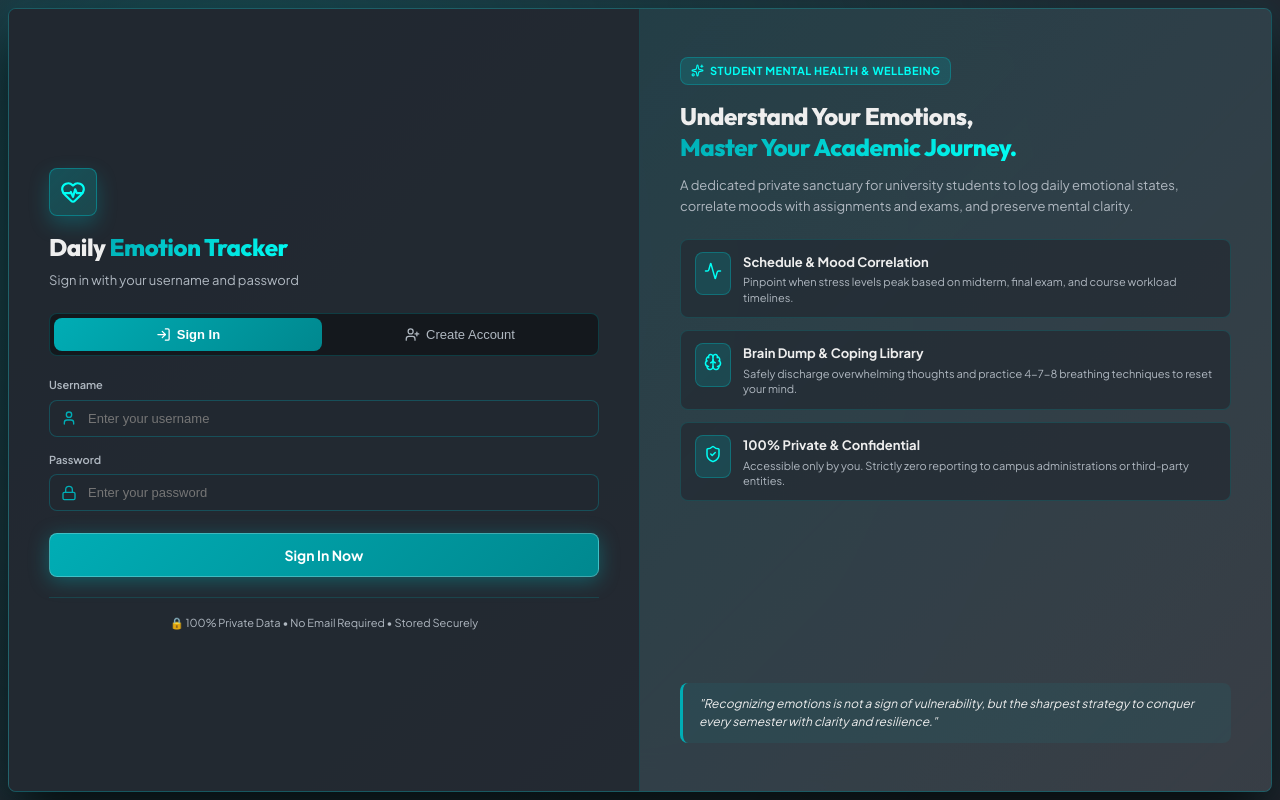
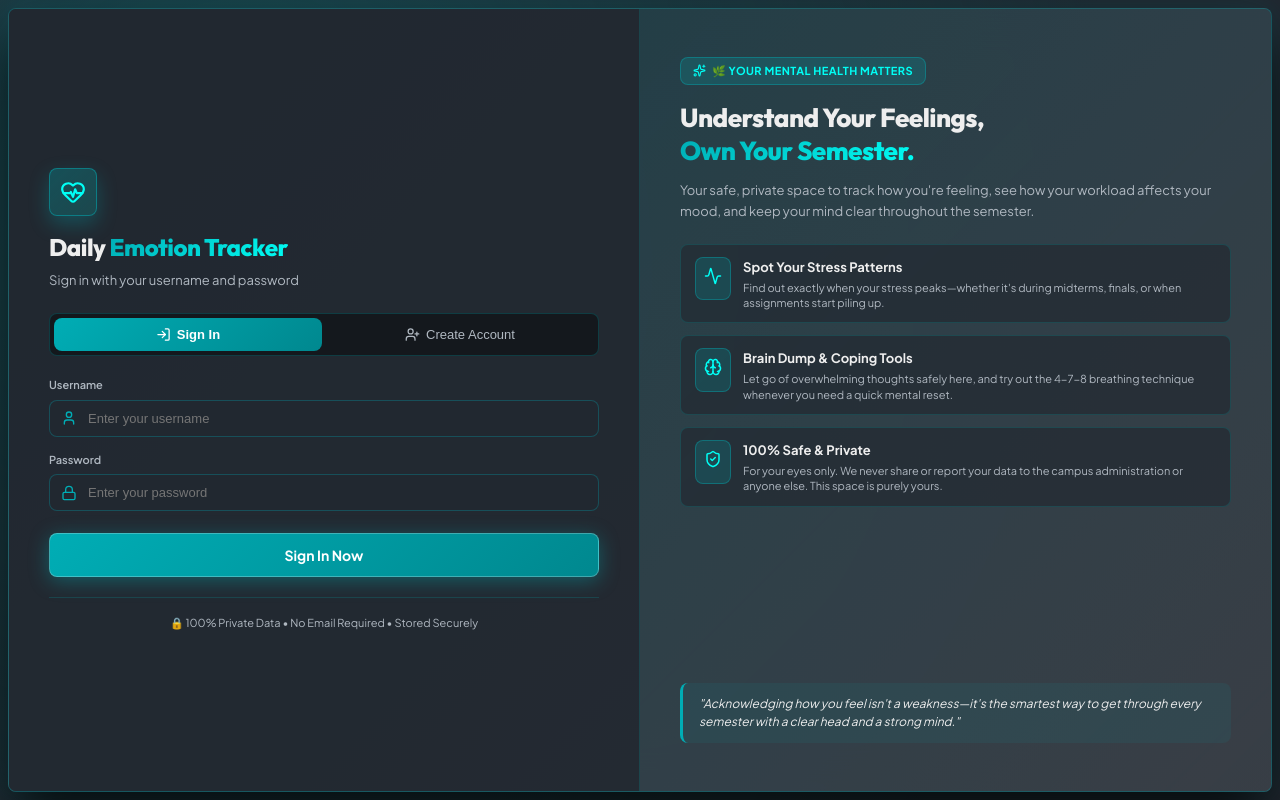
Before and after one commit to fikrighifari17-collab/daily, a React (Vite) app: page / in a window 1280 px wide. Built offline with nearby package versions, Linux system fonts and the light colour scheme.

Commit message:
content: update right panel copy to student-friendly tone per suggestions

```diff
--- a/src/pages/LoginPage.jsx
+++ b/src/pages/LoginPage.jsx
@@ -300,7 +300,7 @@ export default function LoginPage() {
               display: 'inline-flex',
               alignItems: 'center',
               gap: '6px',
-              padding: '4px 10px',
+              padding: '4px 12px',
               borderRadius: '8px',
               background: 'rgba(0, 173, 181, 0.2)',
               border: '1px solid rgba(0, 173, 181, 0.4)',
@@ -308,18 +308,18 @@ export default function LoginPage() {
             }}>
               <Sparkles size={13} color="#00FFF5" />
               <span style={{ fontSize: '11px', fontWeight: 700, color: '#00FFF5', letterSpacing: '0.04em' }}>
-                STUDENT MENTAL HEALTH & WELLBEING
+                🌿 YOUR MENTAL HEALTH MATTERS
               </span>
             </div>
 
             {/* Main Headline */}
-            <h2 style={{ fontSize: '24px', fontWeight: 800, color: '#EEEEEE', lineHeight: 1.3, marginBottom: '12px' }}>
-              Understand Your Emotions, <br />
-              <span className="text-gradient-teal">Master Your Academic Journey.</span>
+            <h2 style={{ fontSize: '26px', fontWeight: 800, color: '#EEEEEE', lineHeight: 1.3, marginBottom: '12px' }}>
+              Understand Your Feelings, <br />
+              <span className="text-gradient-teal">Own Your Semester.</span>
             </h2>
 
             <p style={{ fontSize: '13px', color: '#b0b8c1', lineHeight: 1.6, marginBottom: '22px' }}>
-              A dedicated private sanctuary for university students to log daily emotional states, correlate moods with assignments and exams, and preserve mental clarity.
+              Your safe, private space to track how you're feeling, see how your workload affects your mood, and keep your mind clear throughout the semester.
             </p>
 
             {/* Feature Highlights Grid */}
@@ -338,10 +338,10 @@ export default function LoginPage() {
                 </div>
                 <div>
                   <div style={{ fontSize: '13px', fontWeight: 700, color: '#EEEEEE', marginBottom: '2px' }}>
-                    Schedule & Mood Correlation
+                    Spot Your Stress Patterns
                   </div>
                   <div style={{ fontSize: '11px', color: '#b0b8c1', lineHeight: 1.4 }}>
-                    Pinpoint when stress levels peak based on midterm, final exam, and course workload timelines.
+                    Find out exactly when your stress peaks—whether it's during midterms, finals, or when assignments start piling up.
                   </div>
                 </div>
               </div>
@@ -360,10 +360,10 @@ export default function LoginPage() {
                 </div>
                 <div>
                   <div style={{ fontSize: '13px', fontWeight: 700, color: '#EEEEEE', marginBottom: '2px' }}>
-                    Brain Dump & Coping Library
+                    Brain Dump & Coping Tools
                   </div>
                   <div style={{ fontSize: '11px', color: '#b0b8c1', lineHeight: 1.4 }}>
-                    Safely discharge overwhelming thoughts and practice 4-7-8 breathing techniques to reset your mind.
+                    Let go of overwhelming thoughts safely here, and try out the 4-7-8 breathing technique whenever you need a quick mental reset.
                   </div>
                 </div>
               </div>
@@ -382,10 +382,10 @@ export default function LoginPage() {
                 </div>
                 <div>
                   <div style={{ fontSize: '13px', fontWeight: 700, color: '#EEEEEE', marginBottom: '2px' }}>
-                    100% Private & Confidential
+                    100% Safe & Private
                   </div>
                   <div style={{ fontSize: '11px', color: '#b0b8c1', lineHeight: 1.4 }}>
-                    Accessible only by you. Strictly zero reporting to campus administrations or third-party entities.
+                    For your eyes only. We never share or report your data to the campus administration or anyone else. This space is purely yours.
                   </div>
                 </div>
               </div>
@@ -401,7 +401,7 @@ export default function LoginPage() {
             borderRadius: '8px'
           }}>
             <p style={{ fontSize: '12px', fontStyle: 'italic', color: '#EEEEEE', margin: 0, lineHeight: 1.5 }}>
-              "Recognizing emotions is not a sign of vulnerability, but the sharpest strategy to conquer every semester with clarity and resilience."
+              "Acknowledging how you feel isn't a weakness—it's the smartest way to get through every semester with a clear head and a strong mind."
             </p>
           </div>
 
```
